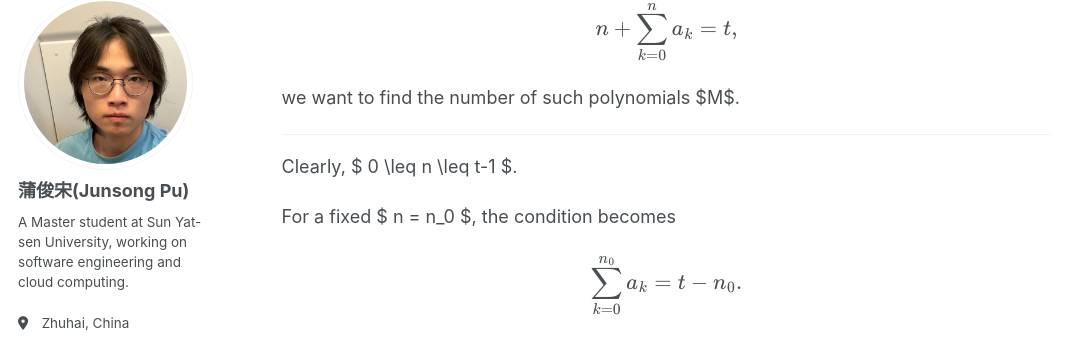
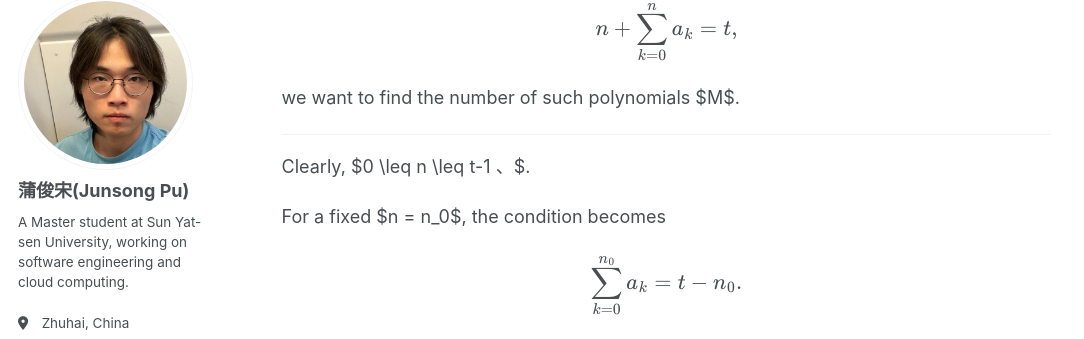
Before and after one commit to angrychow/angrychow.github.io, a Jekyll site: the page built from _posts/2025-09-13-quiz.md, in a window 1280 px wide and 900 px high, scrolled down 559 px. Shown: the part 104-443 px from the top of the window, without its empty margins (0-1084 px from the left). Built offline with Jekyll 4.4.1, drawn with Linux system fonts in a browser that asks for light colours; some web fonts are replaced; a script that is not in the unit is left out.

```diff
--- a/_posts/2025-09-13-quiz.md
+++ b/_posts/2025-09-13-quiz.md
@@ -26,9 +26,9 @@ we want to find the number of such polynomials $M$.
 
 ---
 
-Clearly, $ 0 \leq n \leq t-1 $.
+Clearly, $0 \leq n \leq t-1 、$.
 
-For a fixed $ n = n_0 $, the condition becomes
+For a fixed $n = n_0$, the condition becomes
 
 $$
 \sum_{k=0}^{n_0} a_k = t - n_0.
```
